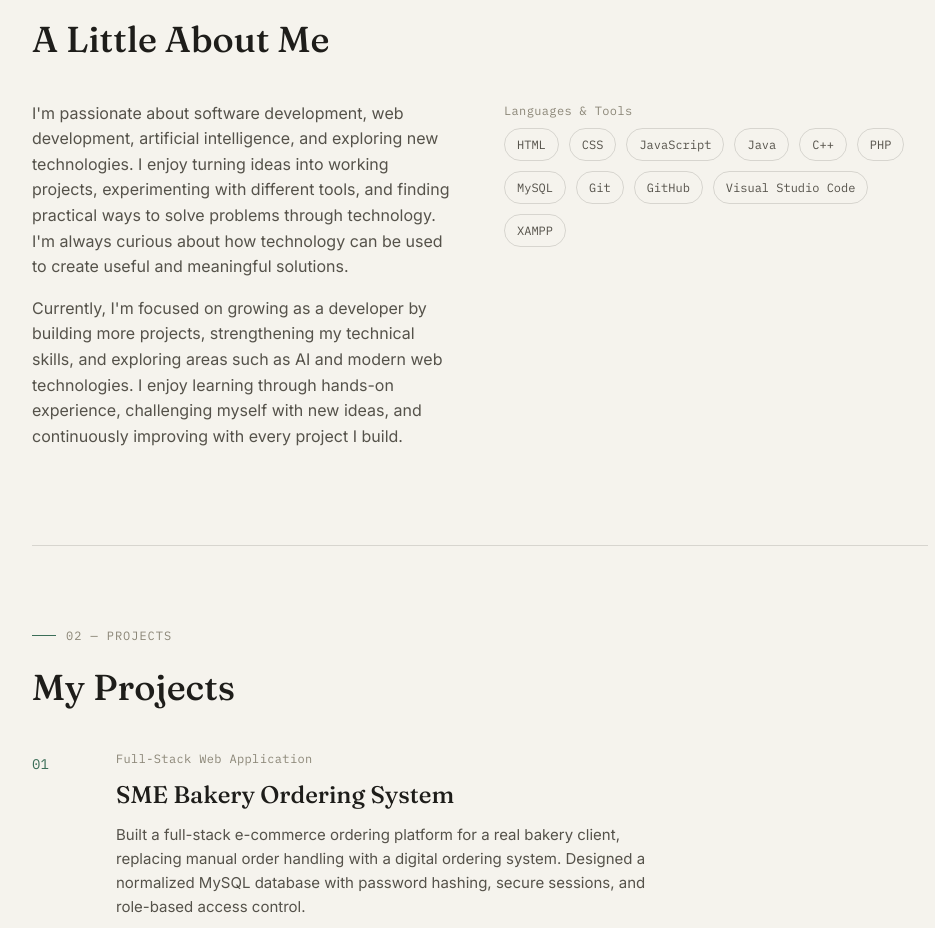
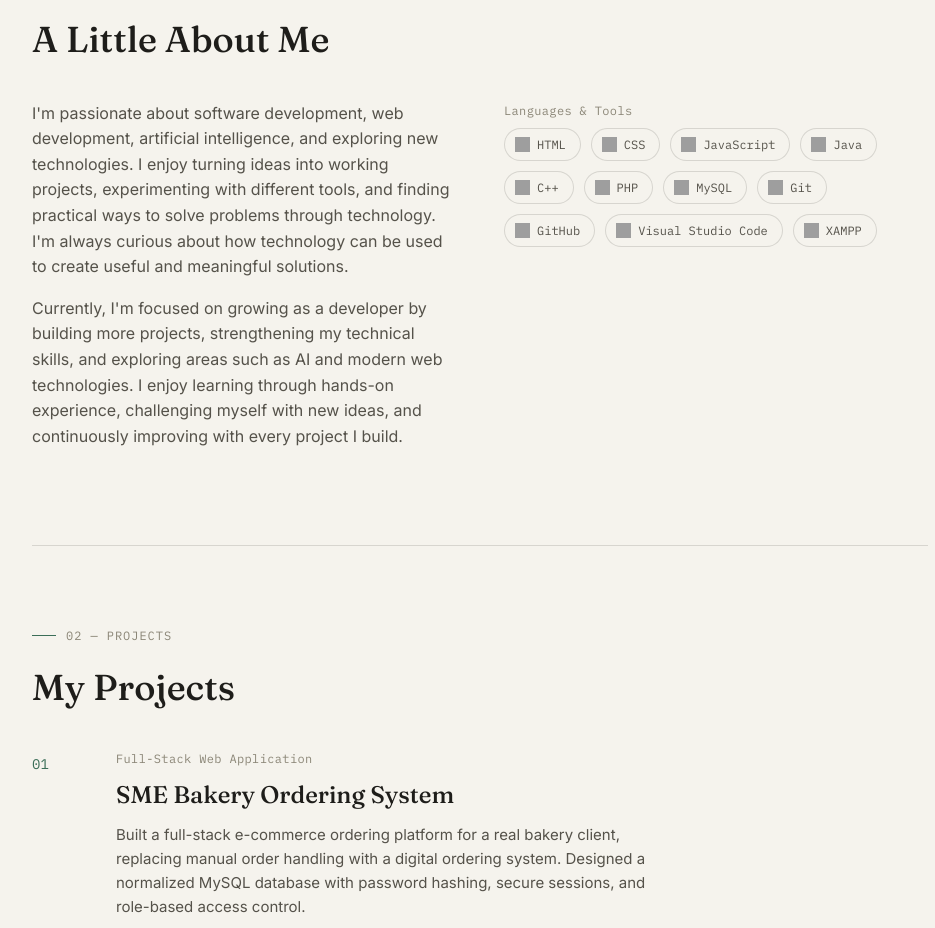
Before and after one commit to adampergibulan/myprofile, a plain HTML site: page index.html in a window 1280 px wide. Shown: the part 903-1831 px from the top of the page, without its empty margins (160-1095 px from the left). Drawn offline with Linux system fonts and the light colour scheme; grey boxes are pictures that could not be loaded.

Commit message:
Update tool pill elements with icons and improve styling for better visibility and interaction

```diff
--- a/index.html
+++ b/index.html
@@ -63,17 +63,17 @@
         <div>
           <div class="p-eyebrow">Languages &amp; Tools</div>
           <div class="tools">
-            <span class="tool-pill">HTML</span>
-            <span class="tool-pill">CSS</span>
-            <span class="tool-pill">JavaScript</span>
-            <span class="tool-pill">Java</span>
-            <span class="tool-pill">C++</span>
-            <span class="tool-pill">PHP</span>
-            <span class="tool-pill">MySQL</span>
-            <span class="tool-pill">Git</span>
-            <span class="tool-pill">GitHub</span>
-            <span class="tool-pill">Visual Studio Code</span>
-            <span class="tool-pill">XAMPP</span>
+            <a class="tool-pill" href="https://developer.mozilla.org/en-US/docs/Web/HTML" target="_blank" rel="noopener noreferrer"><img src="https://cdn.simpleicons.org/html5" alt="" loading="lazy">HTML</a>
+            <a class="tool-pill" href="https://developer.mozilla.org/en-US/docs/Web/CSS" target="_blank" rel="noopener noreferrer"><img src="https://cdn.simpleicons.org/css3" alt="" loading="lazy">CSS</a>
+            <a class="tool-pill" href="https://developer.mozilla.org/en-US/docs/Web/JavaScript" target="_blank" rel="noopener noreferrer"><img src="https://cdn.simpleicons.org/javascript" alt="" loading="lazy">JavaScript</a>
+            <a class="tool-pill" href="https://www.java.com" target="_blank" rel="noopener noreferrer"><img src="https://cdn.simpleicons.org/openjdk" alt="" loading="lazy">Java</a>
+            <a class="tool-pill" href="https://isocpp.org" target="_blank" rel="noopener noreferrer"><img src="https://cdn.simpleicons.org/cplusplus" alt="" loading="lazy">C++</a>
+            <a class="tool-pill" href="https://www.php.net" target="_blank" rel="noopener noreferrer"><img src="https://cdn.simpleicons.org/php" alt="" loading="lazy">PHP</a>
+            <a class="tool-pill" href="https://www.mysql.com" target="_blank" rel="noopener noreferrer"><img src="https://cdn.simpleicons.org/mysql" alt="" loading="lazy">MySQL</a>
+            <a class="tool-pill" href="https://git-scm.com" target="_blank" rel="noopener noreferrer"><img src="https://cdn.simpleicons.org/git" alt="" loading="lazy">Git</a>
+            <a class="tool-pill" href="https://github.com" target="_blank" rel="noopener noreferrer"><img src="https://cdn.simpleicons.org/github" alt="" loading="lazy">GitHub</a>
+            <a class="tool-pill" href="https://code.visualstudio.com" target="_blank" rel="noopener noreferrer"><img src="https://cdn.simpleicons.org/visualstudiocode" alt="" loading="lazy">Visual Studio Code</a>
+            <a class="tool-pill" href="https://www.apachefriends.org" target="_blank" rel="noopener noreferrer"><img src="https://cdn.simpleicons.org/xampp" alt="" loading="lazy">XAMPP</a>
           </div>
         </div>
       </div>
--- a/style.css
+++ b/style.css
@@ -343,10 +343,29 @@ section {
 .tool-pill {
   font-family: var(--mono);
   font-size: 12px;
-  padding: 6px 12px;
+  padding: 6px 14px 6px 10px;
   border: 1px solid var(--line);
   border-radius: 20px;
   color: var(--ink-soft);
+  display: inline-flex;
+  align-items: center;
+  gap: 7px;
+  background: var(--bg);
+  transition: border-color 0.2s ease, color 0.2s ease, transform 0.2s ease, background 0.2s ease;
+}
+
+.tool-pill img {
+  width: 15px;
+  height: 15px;
+  flex-shrink: 0;
+  display: block;
+}
+
+.tool-pill:hover {
+  border-color: var(--accent);
+  color: var(--ink);
+  background: var(--bg-soft);
+  transform: translateY(-2px);
 }
 
 @media (max-width: 720px) {
```
